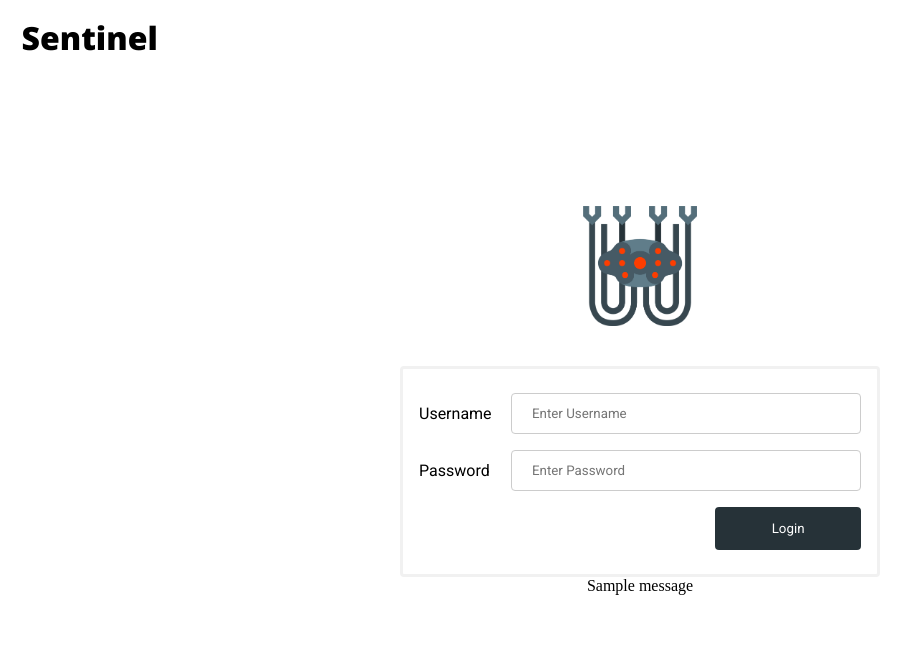
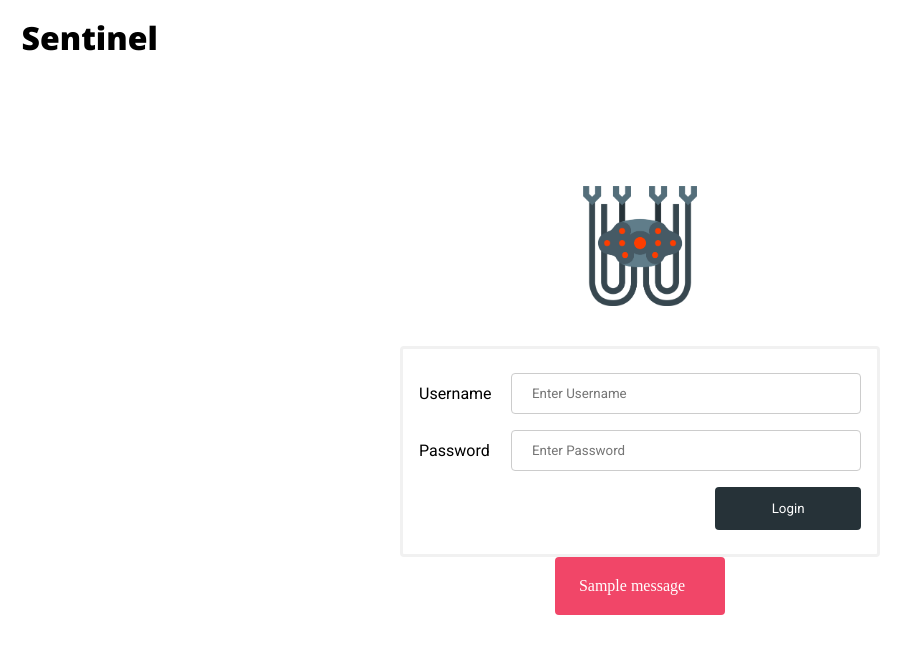
Before and after one commit to knez/sentinel, a Flask app: page /login in a window 1280 px wide. Shown: the top 654 px of the page, without its empty margins (0-921 px from the left). Run offline with Flask 2, Linux system fonts and the light colour scheme; one stand-in notice (Sample message) is shown.

Commit message:
Add notification style

```diff
--- a/dashboard/static/main.css
+++ b/dashboard/static/main.css
@@ -327,3 +327,15 @@ ul > li > span > button.play:hover {
   text-decoration: none;
   cursor: pointer;
 }
+
+.notification {
+  background-color: whitesmoke;
+  border-radius: 4px;
+  position: relative;
+  padding: 1.25rem 2.5rem 1.25rem 1.5rem;
+}
+
+.notification.is-danger {
+  background-color: #f14668;
+  color: #fff;
+}
```
Also changed, not shown: dashboard/templates/login_orig.html (deleted, +0 -36 lines).
